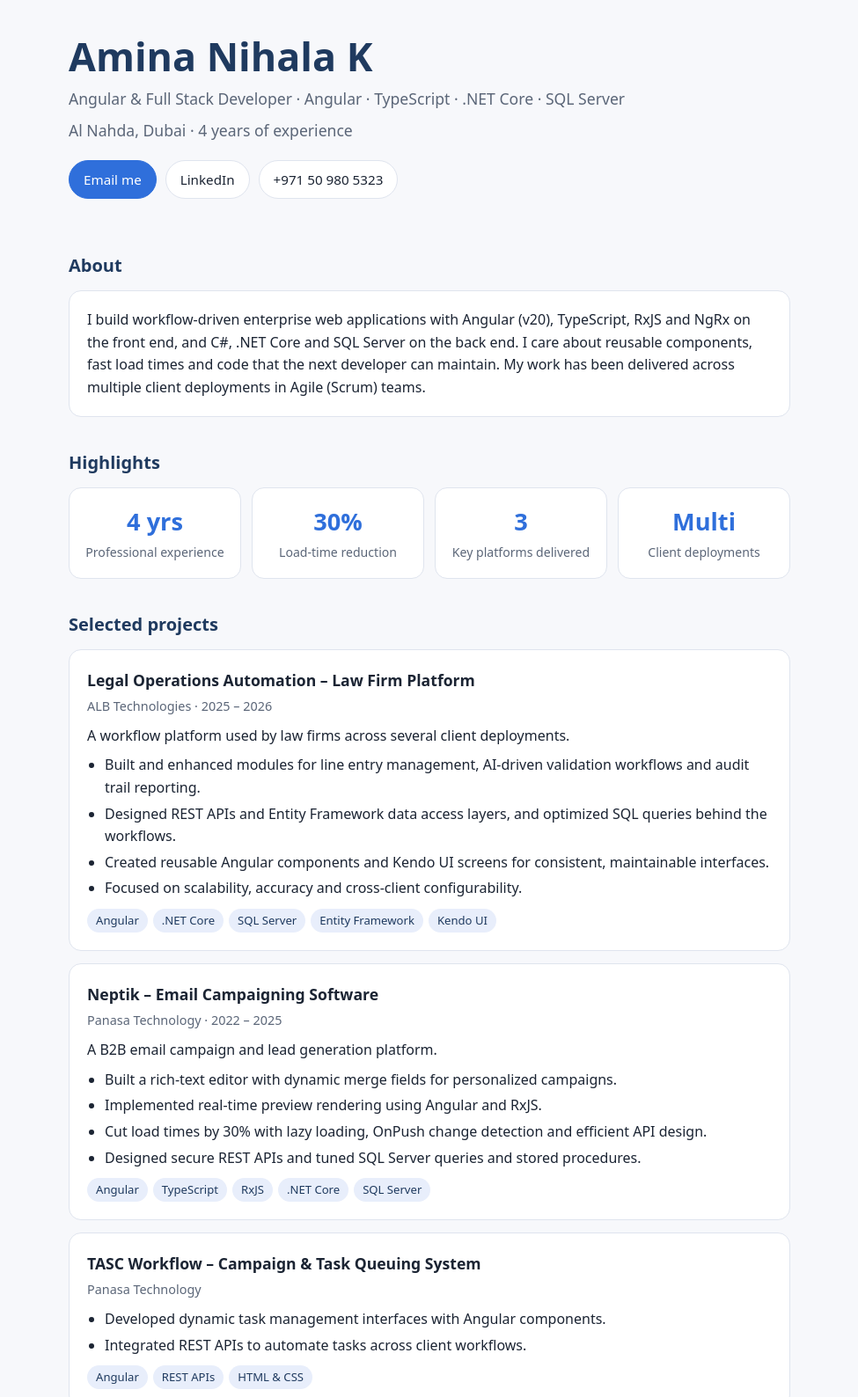
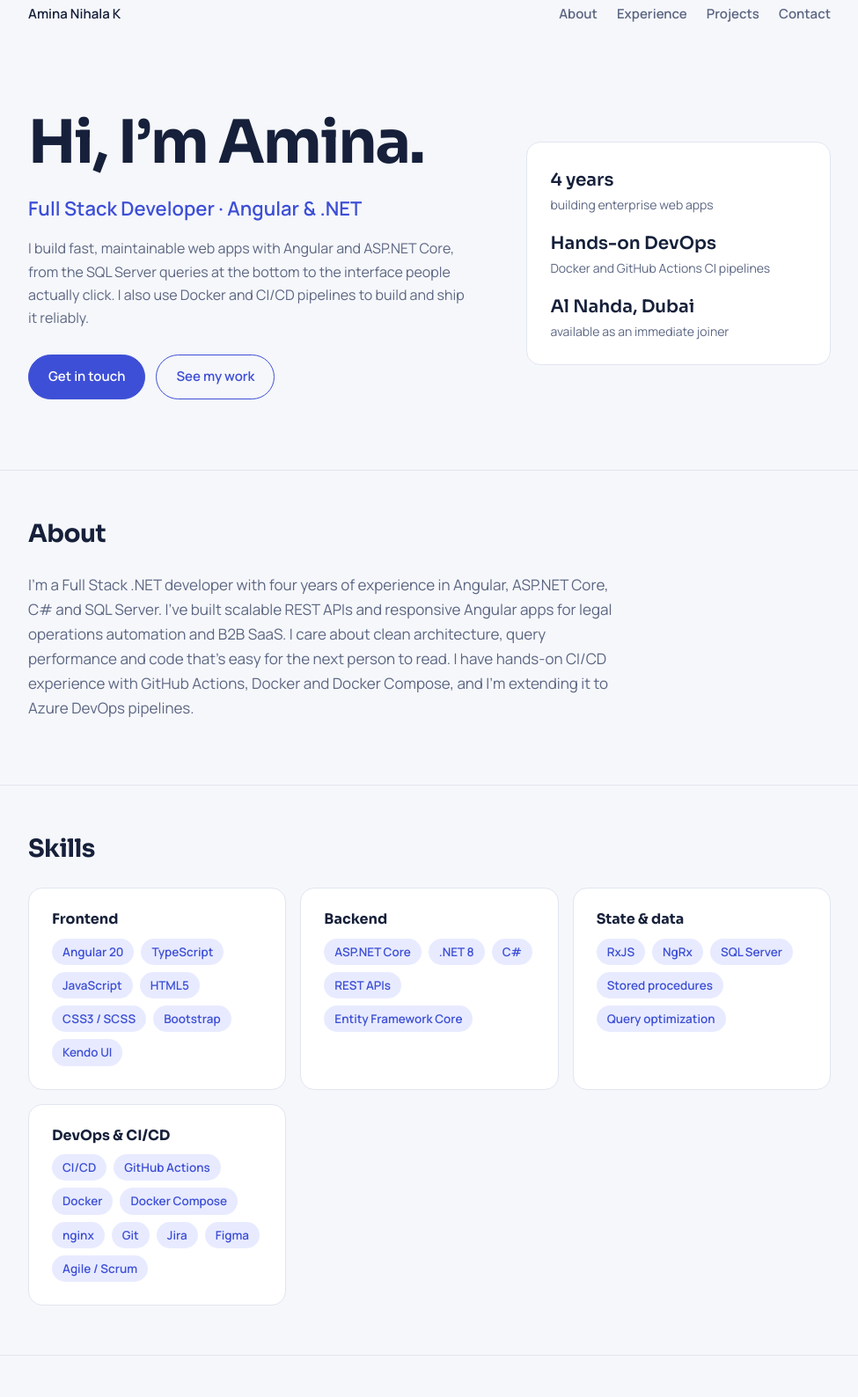
Before and after one commit to Nihala32/Nihala32.github.io, a plain HTML site: page index.html in a window 1280 px wide. Shown: the part 18-1606 px from the top of the page at 88% size, without its empty margins (152-1127 px from the left). Drawn offline with Linux system fonts and the light colour scheme.

Commit message:
Update index.html with new content and styles

```diff
--- a/index.html
+++ b/index.html
@@ -3,124 +3,176 @@
 <head>
 <meta charset="utf-8">
 <meta name="viewport" content="width=device-width, initial-scale=1, viewport-fit=cover">
-<title>Amina Nihala K – Angular & Full Stack Developer</title>
+<title>Amina Nihala K – Full Stack Developer</title>
+<link rel="preconnect" href="https://fonts.googleapis.com">
+<link href="https://fonts.googleapis.com/css2?family=Manrope:wght@400;500;600&family=Sora:wght@500;600;700&display=swap" rel="stylesheet">
 <style>
-:root{--bg:#f7f8fb;--card:#fff;--text:#1b2433;--muted:#5b6678;--accent:#1f3a5f;--accent2:#2f6fdb;--line:#dfe4ee;--chip:#e8eefb;color-scheme:light;box-sizing:border-box;padding-top:env(safe-area-inset-top,0px);padding-bottom:env(safe-area-inset-bottom,0px)}
-@media (prefers-color-scheme:dark){:root:not([data-theme="light"]){--bg:#0f1520;--card:#172030;--text:#e7ecf5;--muted:#9aa8bf;--accent:#8fb4ff;--accent2:#6aa0ff;--line:#26334a;--chip:#1e2c44;color-scheme:dark}}
-:root[data-theme="dark"]{--bg:#0f1520;--card:#172030;--text:#e7ecf5;--muted:#9aa8bf;--accent:#8fb4ff;--accent2:#6aa0ff;--line:#26334a;--chip:#1e2c44;color-scheme:dark}
+:root{--bg:#f6f7fb;--surface:#fff;--ink:#16203a;--muted:#5b6682;--line:#e1e5ef;--accent:#3d4fd6;--accent-soft:#e8ebff;--on-accent:#fff;
+box-sizing:border-box;padding-top:env(safe-area-inset-top,0px);padding-bottom:env(safe-area-inset-bottom,0px)}
+@media (prefers-color-scheme:dark){:root:not([data-theme="light"]){--bg:#0f1424;--surface:#171d33;--ink:#eef1fb;--muted:#a3adc9;--line:#273050;--accent:#8e9cff;--accent-soft:#222a52;--on-accent:#0f1424}}
+:root[data-theme="dark"]{--bg:#0f1424;--surface:#171d33;--ink:#eef1fb;--muted:#a3adc9;--line:#273050;--accent:#8e9cff;--accent-soft:#222a52;--on-accent:#0f1424}
+html{scroll-padding-top:env(safe-area-inset-top,0px);scroll-behavior:smooth}
 *{box-sizing:border-box}
-html{scroll-padding-top:env(safe-area-inset-top,0px)}
-body{margin:0;background:var(--bg);color:var(--text);font:16px/1.6 system-ui,-apple-system,"Segoe UI",Roboto,sans-serif}
-.wrap{max-width:860px;margin:0 auto;padding:0 20px 48px}
-header{padding:56px 0 24px}
-h1{margin:0;font-size:clamp(2rem,6vw,2.8rem);line-height:1.15;color:var(--accent)}
-.role{margin:8px 0 0;font-size:1.1rem;color:var(--muted)}
-.links{display:flex;flex-wrap:wrap;gap:10px;margin-top:20px}
-.links a{padding:9px 16px;border-radius:999px;border:1px solid var(--line);background:var(--card);color:var(--text);text-decoration:none;font-size:.95rem}
-.links a.p{background:var(--accent2);border-color:var(--accent2);color:#fff}
-h2{font-size:1.25rem;margin:36px 0 12px;color:var(--accent)}
-.card{background:var(--card);border:1px solid var(--line);border-radius:14px;padding:20px;margin-bottom:14px}
-.card h3{margin:0 0 4px;font-size:1.1rem}
-.meta{color:var(--muted);font-size:.9rem;margin-bottom:10px}
-.chips{display:flex;flex-wrap:wrap;gap:6px;margin:10px 0 0}
-.chip{background:var(--chip);color:var(--accent);padding:3px 10px;border-radius:999px;font-size:.82rem}
-ul{margin:8px 0 0;padding-left:20px}
-li{margin:4px 0}
-.stats{display:grid;grid-template-columns:repeat(auto-fit,minmax(150px,1fr));gap:12px}
-.stat{background:var(--card);border:1px solid var(--line);border-radius:14px;padding:16px;text-align:center}
-.stat b{display:block;font-size:1.7rem;color:var(--accent2)}
-.stat span{color:var(--muted);font-size:.88rem}
-.grid{display:grid;grid-template-columns:repeat(auto-fit,minmax(240px,1fr));gap:12px}
-.note{color:var(--muted);font-size:.9rem}
-footer{margin-top:40px;color:var(--muted);font-size:.88rem}
+body{margin:0;background:var(--bg);color:var(--ink);font-family:Manrope,system-ui,-apple-system,"Segoe UI",sans-serif;line-height:1.65;font-size:16px}
+h1,h2,h3{font-family:Sora,Manrope,system-ui,sans-serif;line-height:1.15;margin:0}
+a{color:inherit}
+:focus-visible{outline:3px solid var(--accent);outline-offset:3px;border-radius:6px}
+.wrap{max-width:960px;margin:0 auto;padding:0 24px}
+nav{display:flex;justify-content:space-between;align-items:center;padding:22px 0;font-weight:600;font-size:15px}
+nav .links{display:flex;gap:22px}
+nav a{text-decoration:none;color:var(--muted)}
+nav a:hover{color:var(--accent)}
+.hero{padding:72px 0 80px;display:grid;grid-template-columns:1.5fr 1fr;gap:48px;align-items:center}
+.hero h1{font-size:clamp(40px,7vw,68px);font-weight:700;letter-spacing:-.03em}
+.hero .role{font-size:clamp(18px,2.4vw,22px);color:var(--accent);font-weight:600;margin:18px 0 14px}
+.hero p{color:var(--muted);max-width:52ch;margin:0 0 28px}
+.btns{display:flex;flex-wrap:wrap;gap:12px}
+.btn{display:inline-block;padding:12px 22px;border-radius:999px;font-weight:600;text-decoration:none;font-size:15px;border:1.5px solid var(--accent)}
+.btn.primary{background:var(--accent);color:var(--on-accent)}
+.btn.ghost{color:var(--accent)}
+.btn:hover{opacity:.88}
+.card{background:var(--surface);border:1px solid var(--line);border-radius:16px;padding:26px}
+.facts{list-style:none;margin:0;padding:0;display:grid;gap:16px}
+.facts li{display:flex;flex-direction:column;font-size:14px;color:var(--muted)}
+.facts b{font-family:Sora,sans-serif;font-size:20px;color:var(--ink);font-weight:600}
+section{padding:56px 0;border-top:1px solid var(--line)}
+section>.wrap>h2{font-size:28px;margin-bottom:28px;letter-spacing:-.02em}
+.about{max-width:66ch;color:var(--muted);font-size:17px}
+.skills{display:grid;grid-template-columns:repeat(auto-fit,minmax(260px,1fr));gap:16px}
+.skills h3{font-size:16px;margin-bottom:12px}
+.chips{display:flex;flex-wrap:wrap;gap:8px}
+.chip{background:var(--accent-soft);color:var(--accent);padding:4px 12px;border-radius:999px;font-size:13.5px;font-weight:600}
+.timeline{border-left:2px solid var(--line);margin-left:6px;padding-left:28px;display:grid;gap:36px}
+.job{position:relative}
+.job::before{content:"";position:absolute;left:-36px;top:7px;width:14px;height:14px;border-radius:50%;background:var(--accent);border:3px solid var(--bg)}
+.job h3{font-size:19px}
+.job .meta{color:var(--muted);font-size:14.5px;margin:4px 0 12px}
+.job ul{margin:0;padding-left:18px;color:var(--muted)}
+.job li{margin-bottom:6px}
+.projects{display:grid;grid-template-columns:repeat(auto-fit,minmax(280px,1fr));gap:18px}
+.projects h3{font-size:18px;margin-bottom:6px}
+.projects p{color:var(--muted);font-size:15px;margin:10px 0 14px}
+.projects a.link{color:var(--accent);font-weight:600;text-decoration:none;font-size:15px}
+.projects a.link:hover{text-decoration:underline}
+.contact{text-align:center}
+.contact p{color:var(--muted);max-width:50ch;margin:0 auto 24px}
+.contact .btns{justify-content:center}
+footer{padding:32px 0;text-align:center;color:var(--muted);font-size:14px;border-top:1px solid var(--line)}
+@media (max-width:760px){.hero{grid-template-columns:1fr;padding:40px 0 56px;gap:32px}nav .links{gap:14px;font-size:14px}}
+@media (prefers-reduced-motion:reduce){html{scroll-behavior:auto}}
 </style>
 </head>
 <body>
 <div class="wrap">
-<header>
-  <h1>Amina Nihala K</h1>
-  <p class="role">Angular & Full Stack Developer · Angular · TypeScript · .NET Core · SQL Server</p>
-  <p class="role">Al Nahda, Dubai · 4 years of experience</p>
-  <div class="links">
-    <a class="p" href="mailto:aminanihala2018@gmail.com">Email me</a>
-    <a href="https://linkedin.com/in/amina-nihala-670538222">LinkedIn</a>
-    <a href="tel:+971509805323">+971 50 980 5323</a>
+  <nav aria-label="Main">
+    <span>Amina Nihala K</span>
+    <div class="links"><a href="#about">About</a><a href="#experience">Experience</a><a href="#projects">Projects</a><a href="#contact">Contact</a></div>
+  </nav>
+
+  <header class="hero">
+    <div>
+      <h1>Hi, I’m Amina.</h1>
+      <div class="role">Full Stack Developer · Angular &amp; .NET</div>
+      <p>I build fast, maintainable web apps with Angular and ASP.NET Core, from the SQL Server queries at the bottom to the interface people actually click. I also use Docker and CI/CD pipelines to build and ship it reliably.</p>
+      <div class="btns">
+        <a class="btn primary" href="#contact">Get in touch</a>
+        <a class="btn ghost" href="#projects">See my work</a>
+      </div>
+    </div>
+    <aside class="card" aria-label="Quick facts">
+      <ul class="facts">
+        <li><b>4 years</b>building enterprise web apps</li>
+        <li><b>Hands-on DevOps</b>Docker and GitHub Actions CI pipelines</li>
+        <li><b>Al Nahda, Dubai</b>available as an immediate joiner</li>
+      </ul>
+    </aside>
+  </header>
+</div>
+
+<section id="about"><div class="wrap">
+  <h2>About</h2>
+  <p class="about">I’m a Full Stack .NET developer with four years of experience in Angular, ASP.NET Core, C# and SQL Server. I’ve built scalable REST APIs and responsive Angular apps for legal operations automation and B2B SaaS. I care about clean architecture, query performance and code that’s easy for the next person to read. I have hands-on CI/CD experience with GitHub Actions, Docker and Docker Compose, and I’m extending it to Azure DevOps pipelines.</p>
+</div></section>
+
+<section id="skills"><div class="wrap">
+  <h2>Skills</h2>
+  <div class="skills">
+    <div class="card"><h3>Frontend</h3><div class="chips"><span class="chip">Angular 20</span><span class="chip">TypeScript</span><span class="chip">JavaScript</span><span class="chip">HTML5</span><span class="chip">CSS3 / SCSS</span><span class="chip">Bootstrap</span><span class="chip">Kendo UI</span></div></div>
+    <div class="card"><h3>Backend</h3><div class="chips"><span class="chip">ASP.NET Core</span><span class="chip">.NET 8</span><span class="chip">C#</span><span class="chip">REST APIs</span><span class="chip">Entity Framework Core</span></div></div>
+    <div class="card"><h3>State &amp; data</h3><div class="chips"><span class="chip">RxJS</span><span class="chip">NgRx</span><span class="chip">SQL Server</span><span class="chip">Stored procedures</span><span class="chip">Query optimization</span></div></div>
+    <div class="card"><h3>DevOps &amp; CI/CD</h3><div class="chips"><span class="chip">CI/CD</span><span class="chip">GitHub Actions</span><span class="chip">Docker</span><span class="chip">Docker Compose</span><span class="chip">nginx</span><span class="chip">Git</span><span class="chip">Jira</span><span class="chip">Figma</span><span class="chip">Agile / Scrum</span></div></div>
   </div>
-</header>
+</div></section>
 
-<section>
-  <h2>About</h2>
-  <div class="card">
-    <p style="margin:0">I build workflow-driven enterprise web applications with Angular (v20), TypeScript, RxJS and NgRx on the front end, and C#, .NET Core and SQL Server on the back end. I care about reusable components, fast load times and code that the next developer can maintain. My work has been delivered across multiple client deployments in Agile (Scrum) teams.</p>
+<section id="experience"><div class="wrap">
+  <h2>Experience</h2>
+  <div class="timeline">
+    <div class="job">
+      <h3>Software Engineer L2</h3>
+      <div class="meta">ALB Technology Pvt Ltd · May 2025 – Present</div>
+      <ul>
+        <li>Built Legal Operations Automation modules: line entry management, AI-driven validation workflows and audit trail reporting for multiple client deployments.</li>
+        <li>Designed REST APIs and Entity Framework Core data layers, and optimized SQL queries behind legal workflows.</li>
+        <li>Created responsive, reusable Angular components that improved usability and performance.</li>
+        <li>Worked with Agile teams on client-specific enhancements and code reviews.</li>
+      </ul>
+    </div>
+    <div class="job">
+      <h3>Junior Software Developer</h3>
+      <div class="meta">Panasa Technology Pvt Ltd · Dec 2022 – Apr 2025</div>
+      <ul>
+        <li>Built a scalable B2B Email Campaign Lead Generation Platform with Angular, RxJS, ASP.NET Core and SQL Server.</li>
+        <li>Cut load times by 30% with lazy loading, OnPush change detection and efficient API design.</li>
+        <li>Wrote reusable Angular components and .NET Core modules that reduced code duplication.</li>
+        <li>Tuned SQL Server queries and stored procedures for speed and data integrity.</li>
+      </ul>
+    </div>
   </div>
-</section>
+</div></section>
 
-<section>
-  <h2>Highlights</h2>
-  <div class="stats">
-    <div class="stat"><b>4 yrs</b><span>Professional experience</span></div>
-    <div class="stat"><b>30%</b><span>Load-time reduction</span></div>
-    <div class="stat"><b>3</b><span>Key platforms delivered</span></div>
-    <div class="stat"><b>Multi</b><span>Client deployments</span></div>
+<section id="projects"><div class="wrap">
+  <h2>Projects</h2>
+  <div class="projects">
+    <article class="card">
+      <h3>Job Application Tracker</h3>
+      <div class="chips"><span class="chip">Angular</span><span class="chip">.NET 8</span><span class="chip">Docker Compose</span><span class="chip">GitHub Actions</span><span class="chip">CI/CD</span></div>
+      <p>A full stack tracker with a dashboard, search and filters, covering the full build-and-run workflow. Docker Compose runs the API, nginx-served Angular frontend and SQL Server with one command, using database health checks and automatic EF Core migrations. A GitHub Actions pipeline builds the API, the Angular app and the Docker images on every push.</p>
+      <a class="link" href="https://github.com/Nihala32/jobtracker-devops" target="_blank" rel="noopener">View on GitHub</a>
+    </article>
+    <article class="card">
+      <h3>Legal Operations Automation</h3>
+      <div class="chips"><span class="chip">ASP.NET Core</span><span class="chip">Angular</span><span class="chip">SQL Server</span><span class="chip">Kendo UI</span></div>
+      <p>A law firm platform with AI-assisted validation and audit trails, configurable per client and built to scale across deployments.</p>
+    </article>
+    <article class="card">
+      <h3>Neptik</h3>
+      <div class="chips"><span class="chip">Angular</span><span class="chip">RxJS</span><span class="chip">SQL Server</span></div>
+      <p>Email campaign software with a rich-text editor, dynamic merge fields for personalization, and real-time preview rendering.</p>
+    </article>
+    <article class="card">
+      <h3>TASC Workflow</h3>
+      <div class="chips"><span class="chip">Angular</span><span class="chip">REST APIs</span></div>
+      <p>A campaign and task queuing system with dynamic task management screens that automate work across client workflows.</p>
+    </article>
   </div>
-</section>
+</div></section>
 
-<section>
-  <h2>Selected projects</h2>
+<section id="education"><div class="wrap">
+  <h2>Education</h2>
+  <div class="card"><h3 style="font-size:18px">Bachelor of Computer Applications (BCA)</h3><div style="color:var(--muted);margin-top:6px">SAFI Institute of Advanced Study, Kerala · 2018 – 2021</div></div>
+</div></section>
 
-  <div class="card">
-    <h3>Legal Operations Automation – Law Firm Platform</h3>
-    <div class="meta">ALB Technologies · 2025 – 2026</div>
-    <p style="margin:0">A workflow platform used by law firms across several client deployments.</p>
-    <ul>
-      <li>Built and enhanced modules for line entry management, AI-driven validation workflows and audit trail reporting.</li>
-      <li>Designed REST APIs and Entity Framework data access layers, and optimized SQL queries behind the workflows.</li>
-      <li>Created reusable Angular components and Kendo UI screens for consistent, maintainable interfaces.</li>
-      <li>Focused on scalability, accuracy and cross-client configurability.</li>
-    </ul>
-    <div class="chips"><span class="chip">Angular</span><span class="chip">.NET Core</span><span class="chip">SQL Server</span><span class="chip">Entity Framework</span><span class="chip">Kendo UI</span></div>
+<section id="contact" class="contact"><div class="wrap">
+  <h2 style="margin-bottom:14px">Let’s work together</h2>
+  <p>I’m open to full stack, .NET and Angular roles in Dubai and Abu Dhabi, and to remote contract work.</p>
+  <div class="btns">
+    <a class="btn primary" href="mailto:aminanihala2018@gmail.com">Email me</a>
+    <a class="btn ghost" href="https://www.linkedin.com/in/amina-nihala-670538222" target="_blank" rel="noopener">LinkedIn</a>
+    <a class="btn ghost" href="https://github.com/Nihala32" target="_blank" rel="noopener">GitHub</a>
+    <a class="btn ghost" href="tel:+971509805323">+971 50 980 5323</a>
   </div>
+</div></section>
 
-  <div class="card">
-    <h3>Neptik – Email Campaigning Software</h3>
-    <div class="meta">Panasa Technology · 2022 – 2025</div>
-    <p style="margin:0">A B2B email campaign and lead generation platform.</p>
-    <ul>
-      <li>Built a rich-text editor with dynamic merge fields for personalized campaigns.</li>
-      <li>Implemented real-time preview rendering using Angular and RxJS.</li>
-      <li>Cut load times by 30% with lazy loading, OnPush change detection and efficient API design.</li>
-      <li>Designed secure REST APIs and tuned SQL Server queries and stored procedures.</li>
-    </ul>
-    <div class="chips"><span class="chip">Angular</span><span class="chip">TypeScript</span><span class="chip">RxJS</span><span class="chip">.NET Core</span><span class="chip">SQL Server</span></div>
-  </div>
-
-  <div class="card">
-    <h3>TASC Workflow – Campaign & Task Queuing System</h3>
-    <div class="meta">Panasa Technology</div>
-    <ul>
-      <li>Developed dynamic task management interfaces with Angular components.</li>
-      <li>Integrated REST APIs to automate tasks across client workflows.</li>
-    </ul>
-    <div class="chips"><span class="chip">Angular</span><span class="chip">REST APIs</span><span class="chip">HTML & CSS</span></div>
-  </div>
-  <p class="note">These are employer and client projects, so I describe them at a high level here. I’m happy to walk through the architecture and my contribution in an interview.</p>
-</section>
-
-<section>
-  <h2>Skills</h2>
-  <div class="grid">
-    <div class="card"><h3>Frontend</h3><div class="chips"><span class="chip">Angular 20</span><span class="chip">TypeScript</span><span class="chip">RxJS</span><span class="chip">NgRx</span><span class="chip">HTML5</span><span class="chip">CSS3/SCSS</span><span class="chip">Bootstrap</span><span class="chip">Kendo UI</span></div></div>
-    <div class="card"><h3>Backend & data</h3><div class="chips"><span class="chip">C#</span><span class="chip">.NET Core</span><span class="chip">REST APIs</span><span class="chip">Entity Framework Core</span><span class="chip">SQL Server</span></div></div>
-    <div class="card"><h3>Ways of working</h3><div class="chips"><span class="chip">Agile (Scrum)</span><span class="chip">Code reviews</span><span class="chip">Git & GitHub</span><span class="chip">Jira</span><span class="chip">Figma</span><span class="chip">Production debugging</span></div></div>
-  </div>
-</section>
-
-<section>
-  <h2>Education</h2>
-  <div class="card"><h3>Bachelor of Computer Applications (BCA)</h3><div class="meta" style="margin:0">SAFI Institute of Advanced Study, Kerala · 2018 – 2021</div></div>
-</section>
-
-<footer>Get in touch: <a href="mailto:aminanihala2018@gmail.com" style="color:var(--accent2)">aminanihala2018@gmail.com</a></footer>
-</div>
+<footer>© 2026 Amina Nihala K · Al Nahda, Dubai, UAE</footer>
 </body>
 </html>
```
